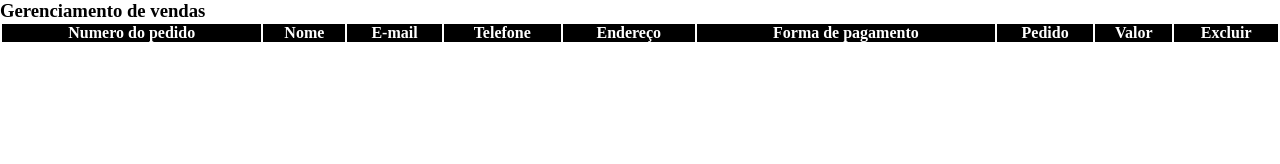
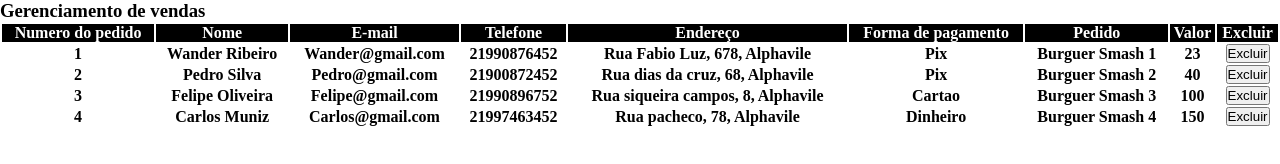
Before and after one commit to LGuedes92/FASTBURGUER, a plain HTML site: page src/Fast.html in a window 1280 px wide. Drawn offline with Linux system fonts and the light colour scheme.

Commit message:
Update Fast.html

```diff
--- a/src/Fast.html
+++ b/src/Fast.html
@@ -44,7 +44,7 @@
 
 
 
-    <script src="..//model/Fast.js"></script>
+    <script src="../model/Fast.js"></script>
 </body>
 
 </html>
```
